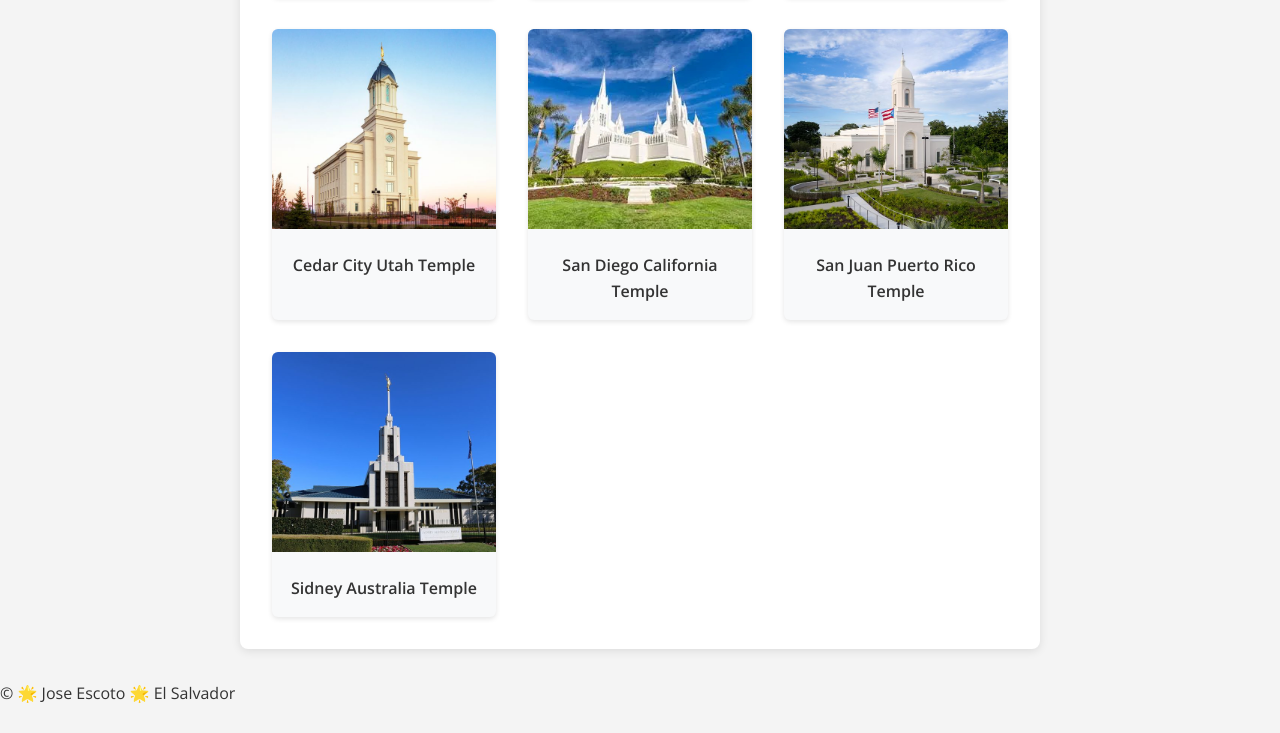
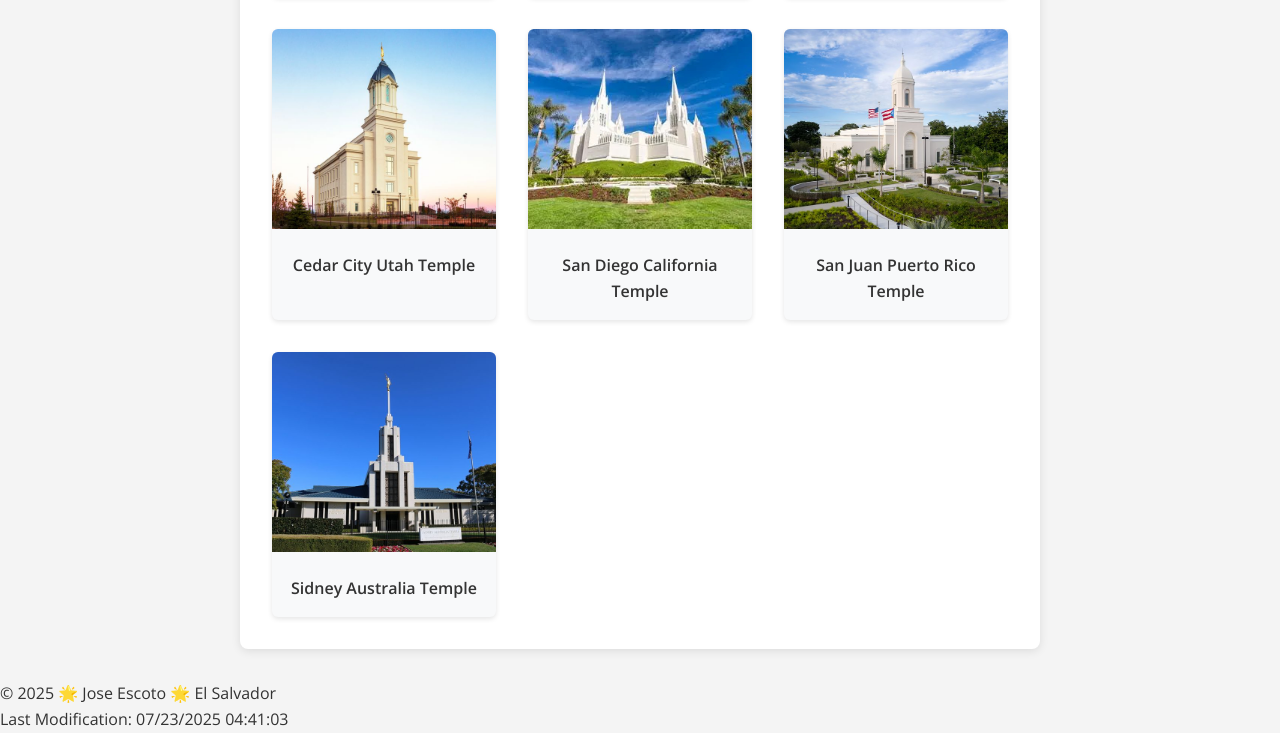
Before and after one commit to JoseScoto/wdd131, a plain HTML site: page week02/temples.html in a window 1280 px wide. Shown: the part 878-1611 px from the top of the page. Before the commit the page ends 1585 px from the top, so only its background shows below. Drawn offline with nearby package versions, Linux system fonts and the light colour scheme.

Commit message:
Temple Album .js link updated

```diff
--- a/week02/temples.html
+++ b/week02/temples.html
@@ -78,7 +78,7 @@
         <p id="lastModified"></p>
     </footer>
 
-    <script src="temples.js"></script>
+    <script src="temples/temples.js" ></script>
 </body>
 
 </html>
```
